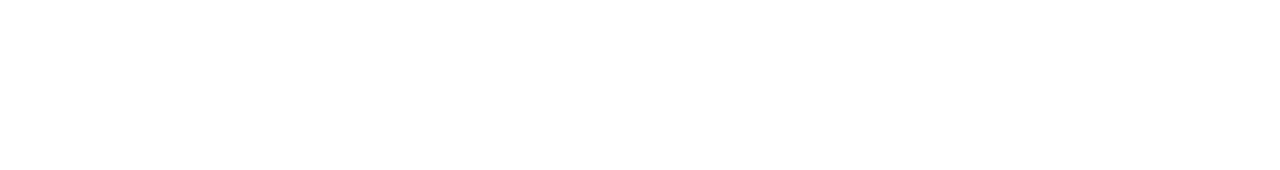
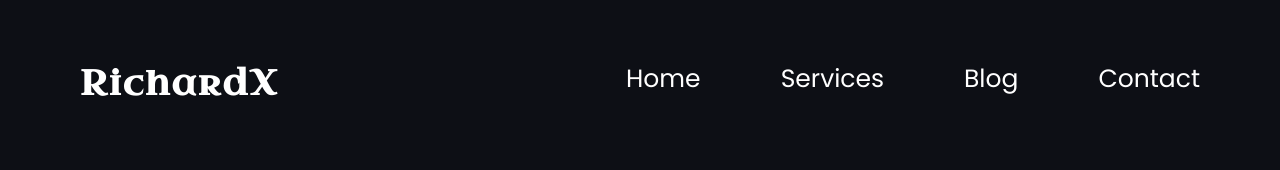
Before and after one commit to Alex-Pru/dev-challenge1, a plain HTML site: page index.html in a window 1280 px wide. Drawn offline with Linux system fonts and the light colour scheme.

Commit message:
Header Done.

```diff
--- a/index.css
+++ b/index.css
@@ -1,5 +1,40 @@
+@import url('https://fonts.googleapis.com/css2?family=Kanit:wght@200&family=Uncial+Antiqua&display=swap');
+@import url('https://fonts.googleapis.com/css2?family=Poppins&display=swap');
+:root{
+    --black: #0D0F15;
+}
+
 *{
     padding: 0;
     margin: 0;
     box-sizing: border-box;
+    background-color: var(--black);
+    font-size: 62.5%;
+    color: white;
 }
+
+header{
+    width: 100%;
+    height: 10%;
+    display: flex;
+    padding: 6rem 8rem;
+    justify-content: space-between;
+}
+
+.name{
+    font-size: 3.5rem;
+    font-family: 'Uncial Antiqua', cursive;
+    letter-spacing: 2px;
+}
+
+.header-nav-list{
+    list-style: none;
+    display: flex;
+    gap: 8rem;
+}
+
+.header-nav-list-button{
+    text-decoration: none;
+    font-size: 2.5rem;
+    font-family: 'poppins';
+}
--- a/index.html
+++ b/index.html
@@ -3,11 +3,24 @@
 <head>
     <meta charset="UTF-8">
     <meta name="viewport" content="width=device-width, initial-scale=1.0">
+    <link rel="stylesheet" href="index.css">
     <title>Projeto</title>
 </head>
 <body>
     <main>
+        <header>
+            <h1 class="name">RichardX</h1>
+            <nav class="header-nav">
+                <ul class="header-nav-list">
+                    <li><a href="#home" class="header-nav-list-button">Home</a></li>
+                    <li><a href="#services" class="header-nav-list-button">Services</a></li>
+                    <li><a href="#blog" class="header-nav-list-button">Blog</a></li>
+                    <li><a href="#contact" class="header-nav-list-button">Contact</a></li>
+                </ul>
+            </nav>
+        </header>
 
+        </section>
     </main>
 </body>
 </html>
```
